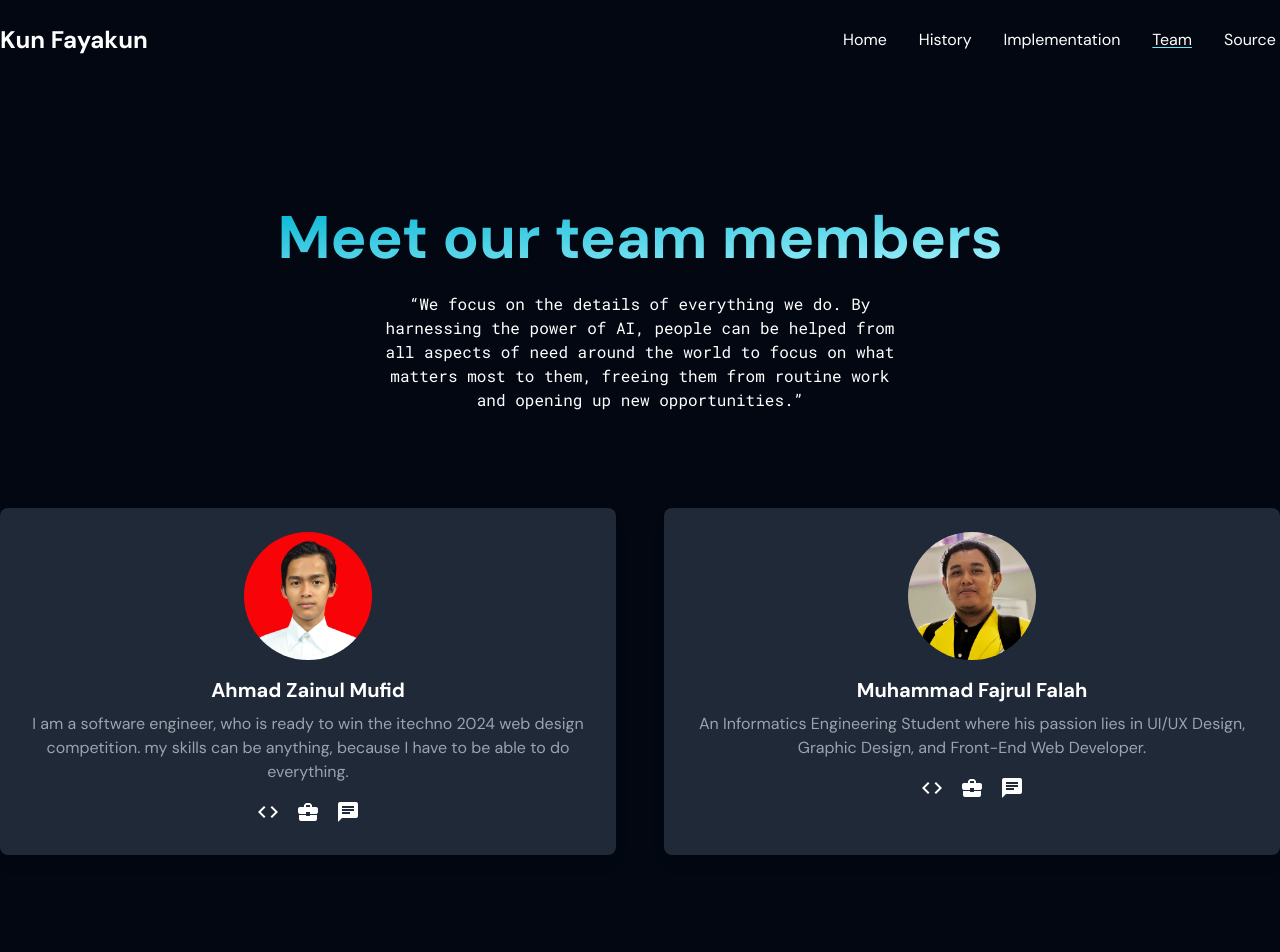
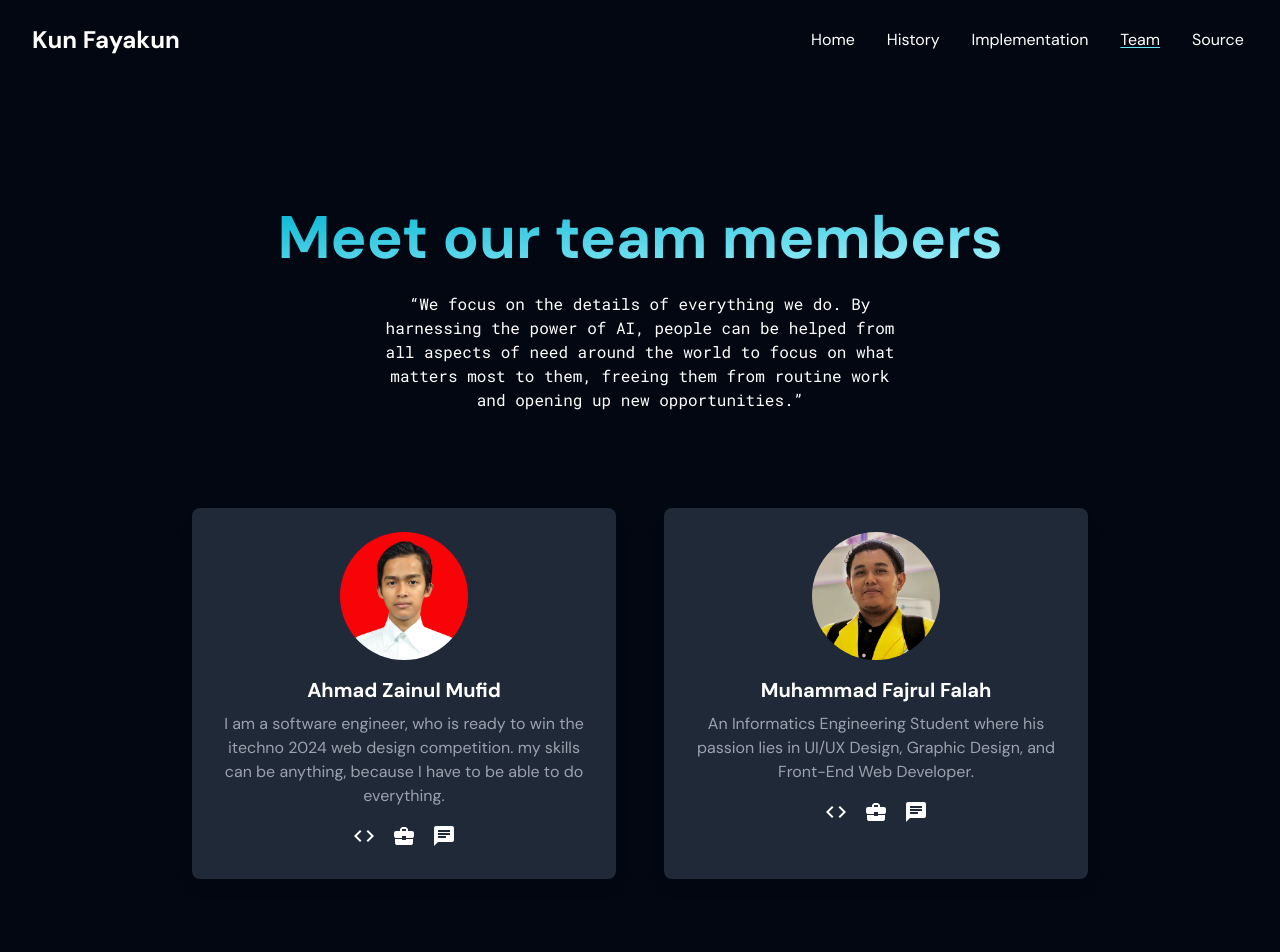
Before and after one commit to ahmadzainulmufid/Lomba_Web-Design, a website built with Vite: page team.html in a window 1280 px wide. Shown: the top 952 px of the page. Built offline with nearby package versions, Linux system fonts and the light colour scheme.

Commit message:
Spacing adjustment for the nav bar

```diff
--- a/team.html
+++ b/team.html
@@ -16,7 +16,7 @@
 
 <body class="bg-gray-950 text-white text-body overflow-x-hidden">
     <nav class="hidden md:flex py-6 navbar bg-transparent">
-        <div class="container mx-auto flex justify-between items-center">
+        <div class="container mx-auto flex justify-between items-center px-8">
             <div>
                 <a href="#" class="text-white font-bold text-2xl">Kun Fayakun</a>
             </div>
@@ -73,8 +73,9 @@
         </p>
     </div>
 
-    <div class="container mx-auto flex-col flex md:flex-row space-y-12 md:space-y-0 md:space-x-12 my-12 mb-32 justify-items-center">
-        <div data-aos="fade-up" data-aos-duration="1000" class="md:w-1/2 bg-gray-800 rounded-lg shadow-lg p-6 flex flex-col items-center mx-12 md:mx-auto">
+    <div class="container mx-auto">
+        <div class="flex-col lg:mx-48 flex md:flex-row space-y-6 md:space-y-0 md:space-x-12 my-12 mb-32 justify-items-center">
+            <div data-aos="fade-up" data-aos-duration="1000" class="md:w-1/2 bg-gray-800 rounded-lg shadow-lg p-6 flex flex-col items-center mx-6 md:mx-auto">
                 <div class="w-32 h-32 rounded-full overflow-hidden mb-4">
                     <img src="Gambar/Ahmad Zainul Mufid(foto).jpg" alt="Ahmad Zainul Mufid"
                         class="w-full h-full object-cover">
@@ -95,7 +96,7 @@
                     </a>
                 </div>
             </div>
-        <div data-aos="fade-up" data-aos-duration="1000" class="md:w-1/2 bg-gray-800 rounded-lg shadow-lg p-6 flex flex-col items-center mx-12 md:mx-auto">
+            <div data-aos="fade-up" data-aos-duration="1000" class="md:w-1/2 bg-gray-800 rounded-lg shadow-lg p-6 flex flex-col items-center mx-6 md:mx-auto">
                 <div class="w-32 h-32 rounded-full overflow-hidden mb-4">
                     <img src="Gambar/Muhammad Fajrul Falah.jpeg" alt="Muhammad Fajrul Falah"
                         class="w-full h-full object-cover">
@@ -113,6 +114,7 @@
                     <a href="https://wa.me/+6281315509677" target="_blank" class="text-white hover:text-gray-400">
                         <i class="material-icons">chat</i>
                     </a>
+                </div>
             </div>
         </div>
     </div>
```
Also changed, not shown: history.html (+1 -1 lines), implementation.html (+2 -2 lines), index.html (+1 -1 lines), source.html (+8 -9 lines). Lines whose indentation alone changed are shown as unchanged.
